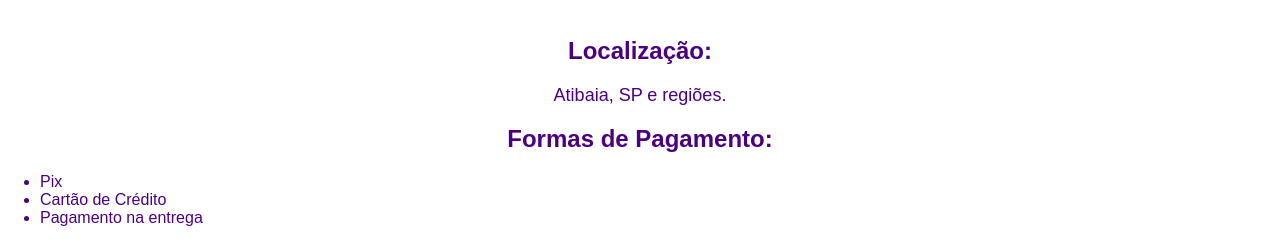
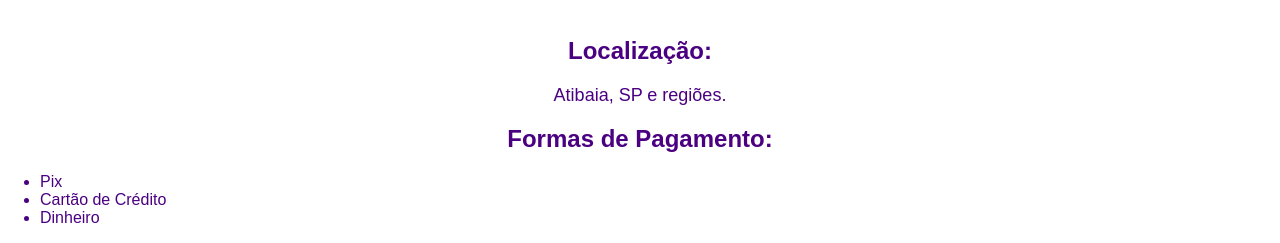
Before and after one commit to jksvxvdgd/Acaiiiii, a plain HTML site: page index.html in a window 1280 px wide. Shown: the part 701-944 px from the top of the page. Drawn offline with Linux system fonts and the light colour scheme.

Commit message:
Update index.html

```diff
--- a/index.html
+++ b/index.html
@@ -128,7 +128,7 @@
         <ul>
             <li>Pix</li>
             <li>Cartão de Crédito</li>
-            <li>Pagamento na entrega</li>
+            <li>Dinheiro</li>
         </ul>
     </div>
 
```
